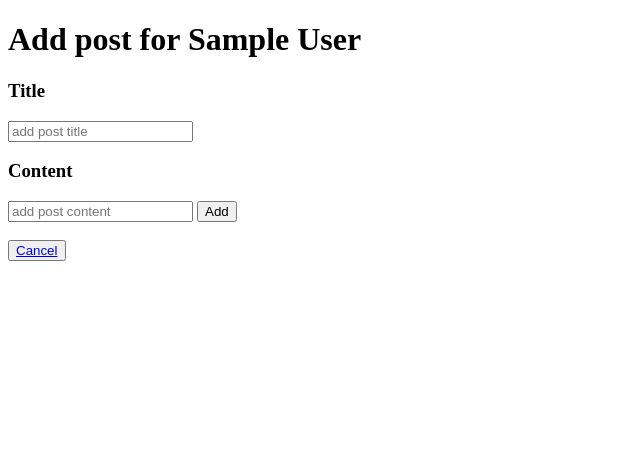
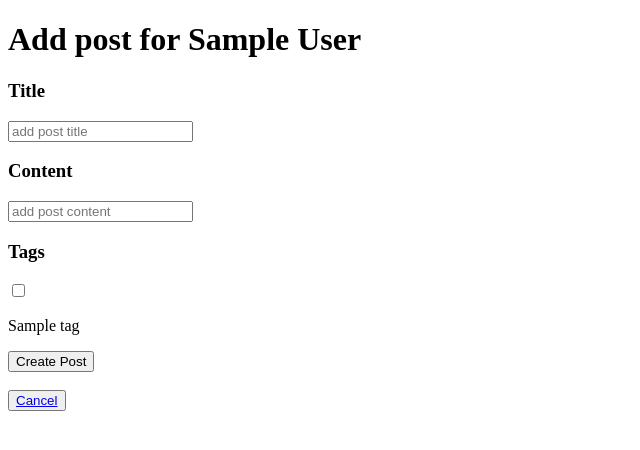
Before and after one commit to JonathanTylerWeber/blogly, a Flask app: page /users/1/posts/new in a window 1280 px wide. Shown: the top 450 px of the page, without its empty margins (0-640 px from the left). Run offline with Flask 2, Linux system fonts and the light colour scheme; tables that the repository leaves empty hold one stand-in row (values such as "Sample post").

Commit message:
added tag functionality

```diff
--- a/app.py
+++ b/app.py
@@ -1,6 +1,6 @@
 from flask import Flask, request, render_template, redirect, flash, session
 from flask_debugtoolbar import DebugToolbarExtension
-from models import db, connect_db, User, Post
+from models import db, connect_db, User, Post, Tag
 
 app = Flask(__name__)
 app.config['SQLALCHEMY_DATABASE_URI'] = 'postgresql:///blogly'
@@ -74,17 +74,23 @@ def delete_user(user_id):
     db.session.commit()
     return redirect('/users')
 
-@app.route('/users/<int:user_id>/posts/new')
+@app.route('/users/<int:user_id>/posts/new', methods=['GET'])
 def show_post_form(user_id):
     """Show form to add a post for that user"""
     user = User.query.get_or_404(user_id)
-    return render_template('post_form.html', user=user)
+    tags = Tag.query.all()
+    return render_template('post_form.html', user=user, tags=tags)
 
 @app.route('/users/<int:user_id>/posts/new', methods=['POST'])
 def process_post(user_id):
     title = request.form['title']
     content = request.form['content']
+    checked_tags = request.form.getlist('tag')
     new_post = Post(title=title, content=content, user_id=user_id)
+    for tag_id in checked_tags:
+        tag = Tag.query.get(tag_id)
+        if tag:
+            new_post.tags.append(tag)
     db.session.add(new_post)
     db.session.commit()
     return redirect(f'/users/{user_id}')
@@ -95,22 +101,32 @@ def show_post(post_id):
     post = Post.query.get_or_404(post_id)
     user_id = post.user_id
     user = User.query.get_or_404(user_id)
-    return render_template('post.html', post=post, user=user)
+    tags = []
+    if post.tags:
+        tags = post.tags
+    return render_template('post.html', post=post, user=user, tags=tags)
 
 @app.route('/posts/<int:post_id>/edit')
 def edit_post(post_id):
     """go to edit page for post"""
     post = Post.query.get_or_404(post_id)
-    return render_template('edit_post.html', post=post)
+    tags = Tag.query.all()
+    checked_tags = post.tags
+    return render_template('edit_post.html', post=post, tags=tags, checked_tags=checked_tags)
 
 @app.route('/posts/<int:post_id>/edit', methods=['POST'])
 def update_post(post_id):
     """process update post"""
     title = request.form['title']
     content = request.form['content']
+    checked_tags = request.form.getlist('tag')
     updated_post = Post.query.get_or_404(post_id)
     updated_post.title = title
     updated_post.content = content
+    for tag_id in checked_tags:
+        tag = Tag.query.get(tag_id)
+        if tag:
+            updated_post.tags.append(tag)
     db.session.commit()
     return redirect(f'/posts/{updated_post.id}')
 
@@ -121,3 +137,51 @@ def delete_post(post_id):
     db.session.delete(post)
     db.session.commit()
     return redirect('/users')
+
+@app.route('/tags')
+def show_all_tags():
+    """show all tags"""
+    tags = Tag.query.all()
+    return render_template('tags.html', tags=tags)
+
+@app.route('/tags/<int:tag_id>')
+def show_tag(tag_id):
+    """show details about one specific tag"""
+    tag = Tag.query.get_or_404(tag_id)
+    return render_template('tag.html', tag=tag)
+
+@app.route('/tags/new')
+def show_tag_form(user_id):
+    """Show form to add a tag"""
+    return render_template('tag_form.html')
+
+@app.route('/tags/new', methods=['POST'])
+def process_tag(tag_id):
+    name = request.form['name']
+    new_tag = tag(name=name)
+    db.session.add(new_tag)
+    db.session.commit()
+    return redirect('/tags')
+
+@app.route('/tags/<int:tag_id>/edit')
+def edit_tag(tag_id):
+    """go to edit page for tag"""
+    tag = Tag.query.get_or_404(tag_id)
+    return render_template('edit_tag.html', tag=tag)
+
+@app.route('/tags/<int:tag_id>/edit', methods=['POST'])
+def update_tag(tag_id):
+    """process update tag"""
+    name = request.form['name']
+    updated_tag = Tag.query.get_or_404(tag_id)
+    updated_tag.name = name
+    db.session.commit()
+    return redirect(f'/tags')
+
+@app.route('/tags/<int:tag_id>/delete', methods=['POST'])
+def delete_tag(tag_id):
+    """delete tag"""
+    tag = Tag.query.get_or_404(tag_id)
+    db.session.delete(tag)
+    db.session.commit()
+    return redirect('/tags')
--- a/templates/edit_post.html
+++ b/templates/edit_post.html
@@ -14,6 +14,11 @@ Edit Post
 <form action="/posts/{{ post.id }}/edit" method="POST">
     <input type="text" name="title" value="{{ post.title }}">
     <input type="text" name="content" value="{{ post.content }}">
+    <h3>Tags</h3>
+    {% for tag in tags %}
+    <input type="checkbox" name="tag" value="{{ tag.id }}" {% if tag in checked_tags %} checked {% endif %}>
+    <p>{{ tag.name }}</p>
+    {% endfor %}
     <button>Update Post</button>
 </form>
 <br>
--- a/templates/post.html
+++ b/templates/post.html
@@ -14,6 +14,11 @@
 <h3>{{ post.content }}</h3>
 <p>By: {{ user.first_name }} {{ user.last_name }}</p>
 <p>{{ post.created_at }}</p>
+<ul>
+    {% for tag in tags %}
+    <li><a href='/tags/{{tag.id}}'>{{ tag.name }}</a></li>
+    {% endfor %}
+</ul>
 <br>
 <button><a href="/users/{{ post.user_id }}">Go Back</a></button>
 <button><a href="/posts/{{ post.id }}/edit">Edit</a></button>
--- a/templates/post_form.html
+++ b/templates/post_form.html
@@ -17,7 +17,12 @@ New Post
     <br>
     <h3>Content</h3>
     <input type="text" name="content" placeholder="add post content">
-    <button>Add</button>
+    <h3>Tags</h3>
+    {% for tag in tags %}
+    <input type="checkbox" name="tag" value="{{ tag.id }}">
+    <p>{{ tag.name }}</p>
+    {% endfor %}
+    <button>Create Post</button>
 </form>
 <br>
 <button><a href="/users">Cancel</a></button>
```
Also changed, not shown: models.py (+20 -0 lines), seed.py (+9 -1 lines), templates/edit_tag.html (added, +21 -0 lines), templates/tag.html (added, +22 -0 lines), templates/tag_form.html (added, +21 -0 lines), templates/tags.html (added, +22 -0 lines), test_flask.py (+7 -7 lines).
